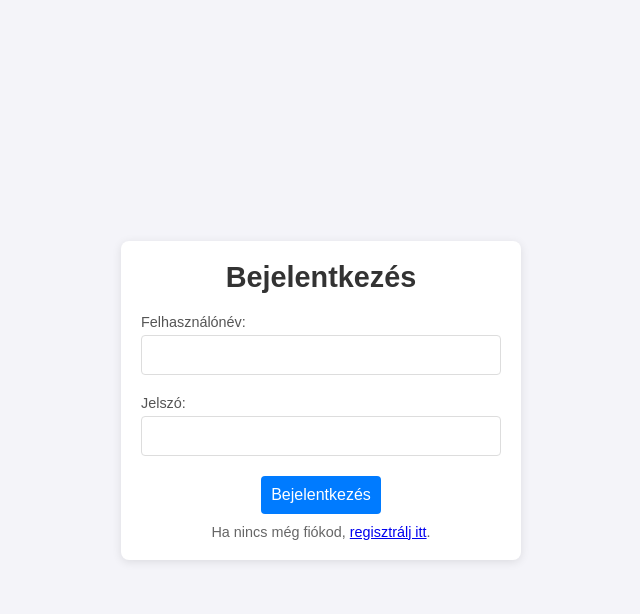
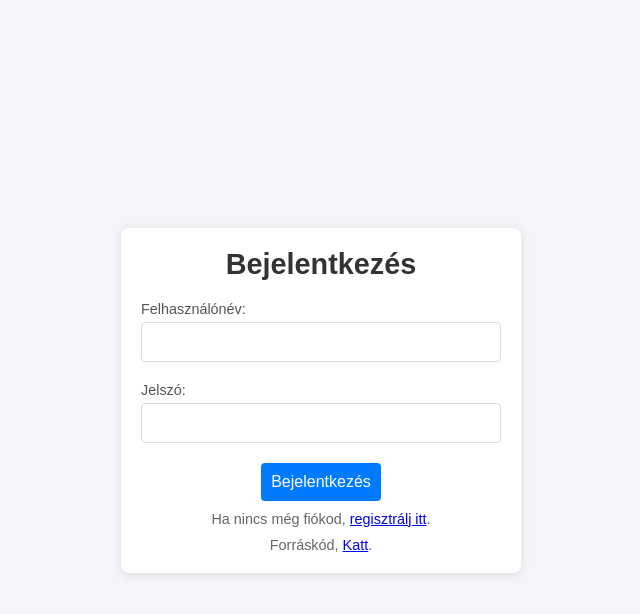
Before and after one commit to DanielMoln/Basic-PHP-Webshop, a PHP site: page /login.php in a window 1280 px wide. Shown: the top 614 px of the page, without its empty margins (319-959 px from the left). Run offline with PHP 8.4, Linux system fonts and the light colour scheme.

Commit message:
Add files via upload

```diff
--- a/login.php
+++ b/login.php
@@ -88,6 +88,7 @@
             <input type="submit" value="Bejelentkezés">
         </form>
         <p>Ha nincs még fiókod, <a href="register.php">regisztrálj itt</a>.</p>
+        <p>Forráskód, <a target="_blank" href="https://github.com/DanielMoln/Basic-PHP-Webshop">Katt</a>.</p>
     </div>
 </body>
 </html>
```
